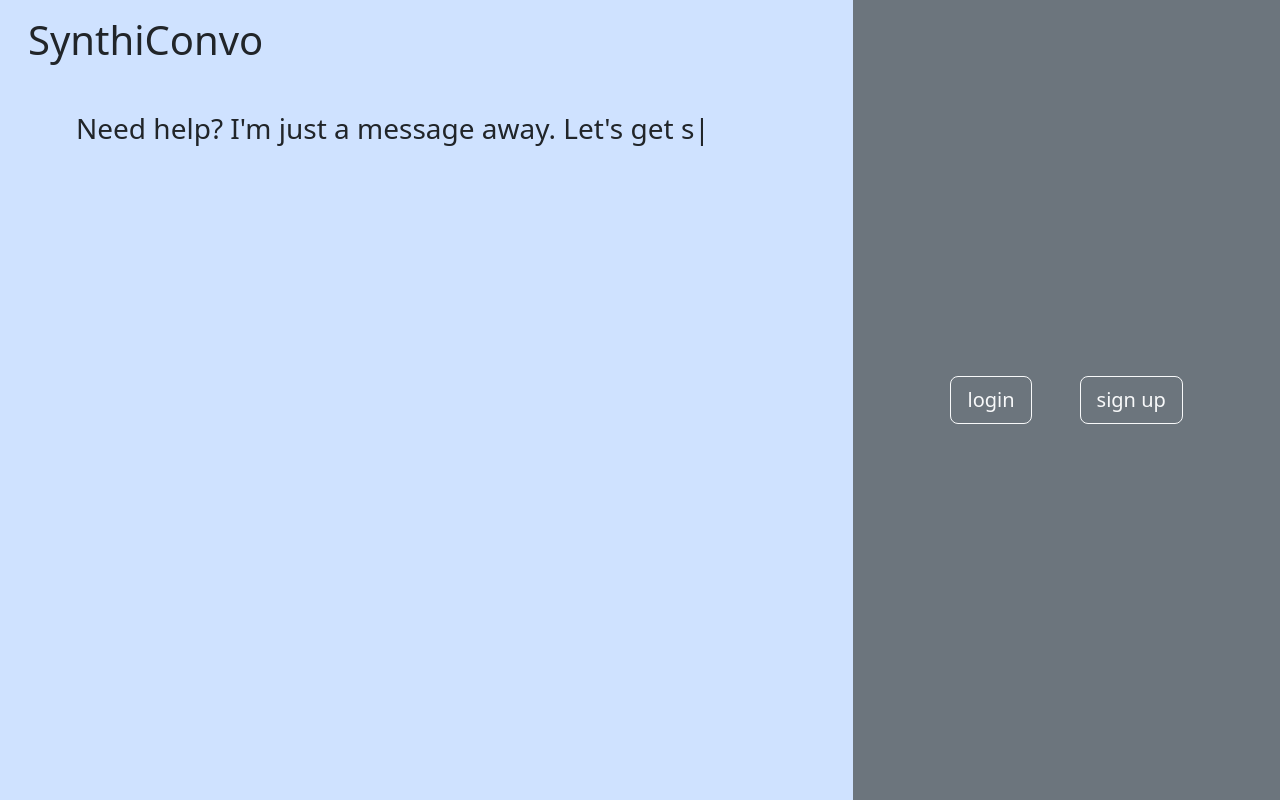
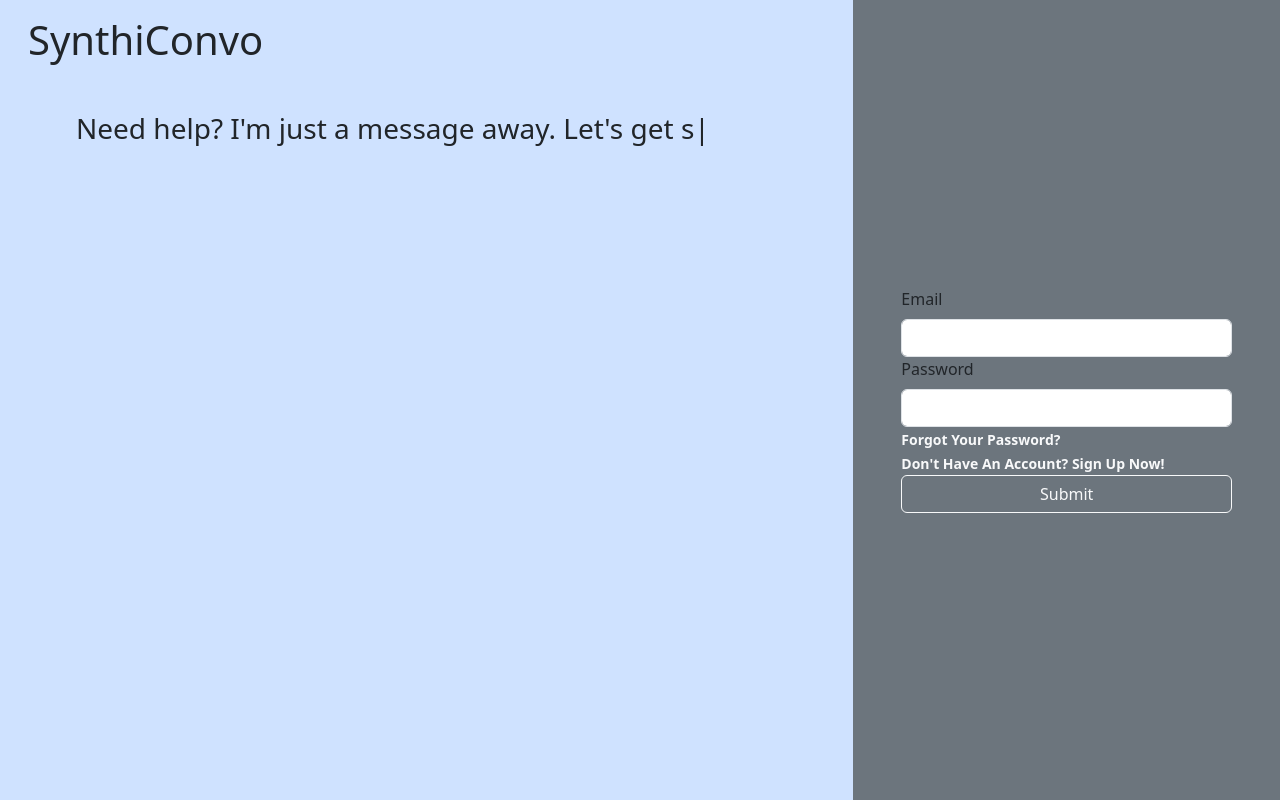
Before and after one commit to ulevi92/SynthiConvo, a React (Vite) app: page /login in a window 1280 px wide. Built offline with nearby package versions, Linux system fonts and the light colour scheme; no server answers.

Commit message:
changed/ auth form to a build in inside PublicPage

```diff
--- a/src/components/form/AuthForm.tsx
+++ b/src/components/form/AuthForm.tsx
@@ -111,7 +111,7 @@ const AuthForm = () => {
             <RejectedErrors />
           </Col>
 
-          <AuthFormNavigation linkType='login' />
+          <AuthFormNavigation />
 
           {/* exit button */}
           <FormButton btnTask='close' handleButton={handleClose} />
--- a/src/components/form/AuthFormNavigation.tsx
+++ b/src/components/form/AuthFormNavigation.tsx
@@ -7,15 +7,12 @@ import {
 } from "../../redux/features/global/globalSlice";
 import { clearAuthErrors } from "../../redux/features/userData/userDataSlice";
 
-type NavMessage =
+type NavMessageType =
   | "login to your account"
   | "don't have an account? sign up now!"
   | "forgot your password?";
 
-interface AuthFormNavigationProps {
-  linkType: ModalType;
-}
-const AuthFormNavigation = ({ linkType }: AuthFormNavigationProps) => {
+const AuthFormNavigation = () => {
   const dispatch = useAppDispatch();
   const modalType = useAppSelector((state) => state.global.modalType);
 
@@ -27,7 +24,7 @@ const AuthFormNavigation = ({ linkType }: AuthFormNavigationProps) => {
   const className =
     "add-pointer-cursor fw-bolder py-1 my-2 text-capitalize text-primary add-pointer-cursor";
 
-  const renderLink = (message: NavMessage, changeTo: ModalType) => (
+  const renderLink = (message: NavMessageType, changeTo: ModalType) => (
     <Form.Text className={className} onClick={() => changeModalType(changeTo)}>
       {message}
     </Form.Text>
--- a/src/pages/PublicPage/PublicPage.helper.ts
+++ b/src/pages/PublicPage/PublicPage.helper.ts
@@ -4,6 +4,20 @@ import {
   setShowModal,
 } from "../../redux/features/global/globalSlice";
 import store from "../../redux/store";
+
+export type FormType = "login" | "sign up" | "reminder";
+
+export interface State {
+  index: number;
+  subIndex: number;
+  reverse: boolean;
+}
+
+export const defaultState: State = {
+  index: 0,
+  subIndex: 0,
+  reverse: false,
+};
 
 export const sentences = [
   `Need help? I'm just a message away. Let's get started!`,
--- a/src/pages/PublicPage/PublicPage.tsx
+++ b/src/pages/PublicPage/PublicPage.tsx
@@ -4,22 +4,16 @@ import { useAppDispatch } from "../../redux/reduxHooks";
 
 import AppModal from "../../components/modal/AppModal";
 import { useLayoutEffect, useState } from "react";
-import { handleOpenModal, sentences } from "./PublicPage.helper";
+import { FormType, State, defaultState, sentences } from "./PublicPage.helper";
+import { Loader } from "../../components/loader/Loader";
 
-interface State {
-  index: number;
-  subIndex: number;
-  reverse: boolean;
-}
-const defaultState: State = {
-  index: 0,
-  subIndex: 0,
-  reverse: false,
-};
+import { useNavigate } from "react-router-dom";
+import PublicPageForm from "./PublicPageForm";
 
 const PublicPage = () => {
   const [state, setState] = useState<State>(defaultState);
-
+  const [formType, setFormType] = useState<FormType>("login");
+  const navigate = useNavigate();
   const dispatch = useAppDispatch();
 
   useLayoutEffect(() => {
@@ -71,6 +65,7 @@ const PublicPage = () => {
 
   return (
     <>
+      <Loader auth>
         <Container fluid className='vw-100 vh-100 bg-primary-subtle'>
           <Row className='h-100'>
             <Col sm={12} lg={8}>
@@ -89,22 +84,13 @@ const PublicPage = () => {
             <Col
               sm={0}
               lg={4}
-            className='d-none d-lg-flex bg-secondary justify-content-center align-items-center'
+              className='d-none d-lg-flex bg-secondary justify-content-center align-items-center px-xl-5 px-md-3'
             >
-            <Button
-              variant='outline-light'
-              className='me-5'
-              onClick={handleOpenModal}
-              size='lg'
-            >
-              login
-            </Button>
-            <Button variant='outline-light' onClick={handleOpenModal} size='lg'>
-              sign up
-            </Button>
+              <PublicPageForm formType={formType} setFormType={setFormType} />
             </Col>
           </Row>
         </Container>
+      </Loader>
 
       <AppModal />
     </>
--- /dev/null
+++ b/src/pages/PublicPage/PublicPageForm.tsx
@@ -0,0 +1,201 @@
+import { FC, useCallback } from "react";
+import { Button, Form } from "react-bootstrap";
+import { FormType } from "./PublicPage.helper";
+import { SubmitHandler, useForm } from "react-hook-form";
+import { FormInputs } from "../../components/form/types";
+import {
+  clearAuthErrors,
+  fetchEmailVerification,
+  fetchResetPassword,
+  fetchSignIn,
+  fetchSignUp,
+  setAuthLoading,
+} from "../../redux/features/userData/userDataSlice";
+import { useAppDispatch } from "../../redux/reduxHooks";
+import { setLoading } from "../../redux/features/global/globalSlice";
+import { useNavigate } from "react-router-dom";
+import FormController from "../../components/form/FormController";
+import { FormErrors } from "../../components/form/FormErrors";
+
+type NavMessageType =
+  | "login to your account"
+  | "don't have an account? sign up now!"
+  | "forgot your password?";
+
+interface Props {
+  formType: "login" | "sign up" | "reminder";
+  setFormType: React.Dispatch<React.SetStateAction<FormType>>;
+}
+
+const formTextClassName =
+  "add-pointer-cursor fw-bolder py-1 my-2 text-capitalize text-light add-pointer-cursor";
+
+const PublicPageForm: FC<Props> = ({ formType, setFormType }) => {
+  const dispatch = useAppDispatch();
+  const navigate = useNavigate();
+
+  const {
+    handleSubmit,
+    control,
+    watch,
+    formState: { errors },
+  } = useForm<FormInputs>({
+    defaultValues: {
+      email: "",
+      password: "",
+      confirmPassword: "",
+    },
+  });
+
+  const changeFormType = (changeTo: FormType) => {
+    setFormType(changeTo);
+    dispatch(clearAuthErrors());
+  };
+
+  const createLink = (message: NavMessageType, changeTo: FormType) => (
+    <Form.Text
+      className={formTextClassName}
+      onClick={() => changeFormType(changeTo)}
+    >
+      {message}
+    </Form.Text>
+  );
+
+  const onSubmit: SubmitHandler<FormInputs> = useCallback(
+    async ({ email, password }) => {
+      dispatch(setAuthLoading(true));
+
+      const credentials = { email, password };
+
+      if (formType === "reminder") {
+        await dispatch(fetchResetPassword(email));
+
+        return;
+      }
+
+      if (formType === "sign up") {
+        await dispatch(fetchSignUp(credentials));
+        await dispatch(fetchEmailVerification());
+
+        return;
+      }
+
+      if (formType === "login") {
+        await dispatch(fetchSignIn(credentials));
+
+        return;
+      }
+
+      dispatch(setAuthLoading(false));
+      dispatch(setLoading(true));
+      navigate("/");
+      window.location.reload();
+
+      // Add any additional logic or navigation as needed
+    },
+    [dispatch]
+  );
+
+  const RenderLinks = () => {
+    switch (formType) {
+      case "sign up":
+        return (
+          <>
+            <FormController control={control} name='email' />
+
+            <div>
+              <FormErrors errors={errors} inputType='email' />
+            </div>
+
+            <FormController control={control} name='password' />
+
+            <div>
+              <FormErrors errors={errors} inputType='password' />
+            </div>
+
+            <FormController control={control} name='confirmPassword' />
+
+            <div>
+              <FormErrors errors={errors} inputType='confirmPassword' />
+            </div>
+
+            <div>{createLink("forgot your password?", "reminder")}</div>
+
+            <div>{createLink("login to your account", "login")}</div>
+
+            <Button
+              className='w-100'
+              variant='outline-light'
+              onClick={handleSubmit(onSubmit)}
+            >
+              Submit
+            </Button>
+          </>
+        );
+
+      case "reminder":
+        return (
+          <>
+            <FormController control={control} name='email' />
+
+            <div>
+              <FormErrors errors={errors} inputType='email' />
+            </div>
+
+            <div>
+              {createLink("don't have an account? sign up now!", "sign up")}
+            </div>
+
+            <div>{createLink("login to your account", "login")}</div>
+
+            <Button
+              className='w-100'
+              variant='outline-light'
+              onClick={handleSubmit(onSubmit)}
+            >
+              Submit
+            </Button>
+          </>
+        );
+
+      default:
+        return (
+          <>
+            <FormController control={control} name='email' />
+
+            <div>
+              <FormErrors errors={errors} inputType='email' />
+            </div>
+
+            <FormController control={control} name='password' />
+
+            <div>
+              <FormErrors errors={errors} inputType='password' />
+            </div>
+
+            <div>{createLink("forgot your password?", "reminder")}</div>
+
+            <div>
+              {createLink("don't have an account? sign up now!", "sign up")}
+            </div>
+
+            <Button
+              className='w-100'
+              variant='outline-light'
+              onClick={handleSubmit(onSubmit)}
+            >
+              Submit
+            </Button>
+          </>
+        );
+    }
+  };
+
+  return (
+    <Form onSubmit={handleSubmit(onSubmit)} className='w-100'>
+      {RenderLinks()}
+    </Form>
+  );
+};
+
+export default PublicPageForm;
```
Lines whose indentation alone changed are shown as unchanged.
